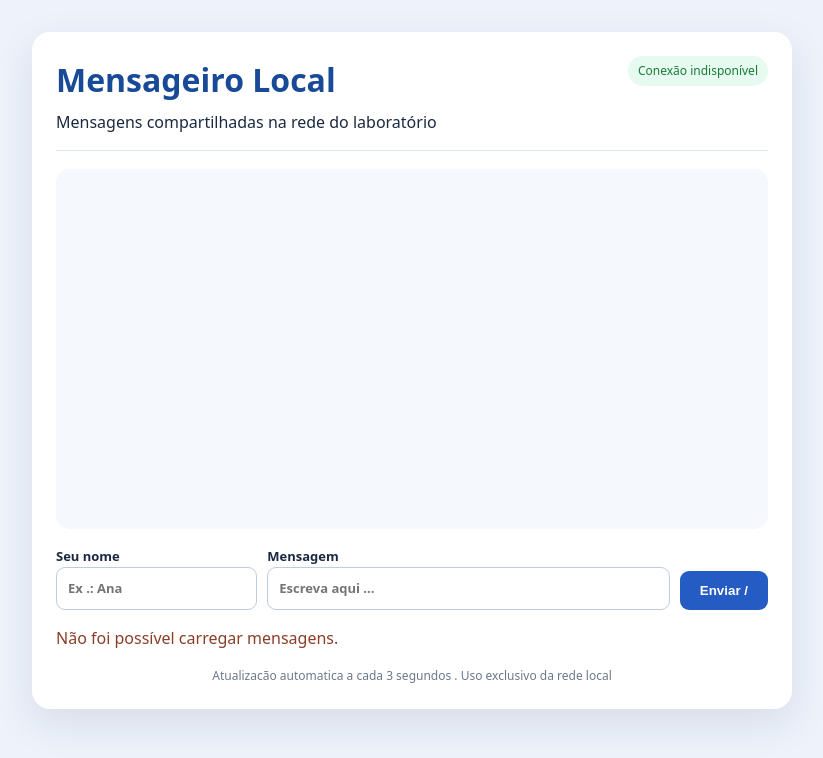
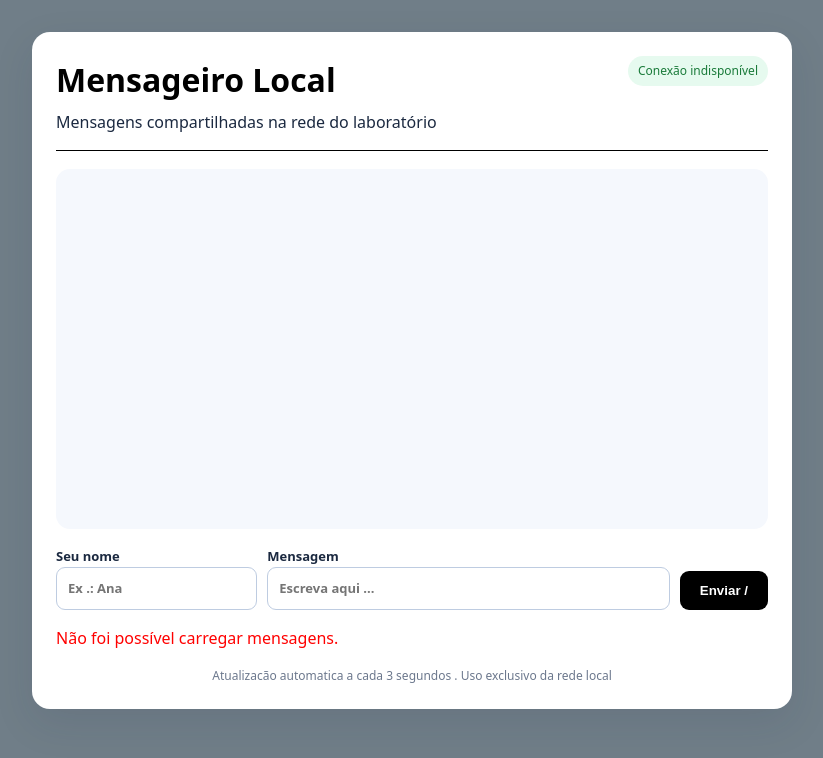
Before and after one commit to kgtbra-dev/sprint-06, a website: page public/index.html in a window 1280 px wide. Shown: the whole page, without its empty margins (228-1051 px from the left). Drawn offline with Linux system fonts and the light colour scheme; no server answers.

Commit message:
feat: adicionando minhas cores ao site

```diff
--- a/public/style.css
+++ b/public/style.css
@@ -3,7 +3,7 @@
 }
 body {
   margin: 0;
-  background: #edf2fb;
+  background: #707e88;
   color: #1b2940;
   font:
     16px/1.5 system-ui,
@@ -23,11 +23,11 @@ header {
   justify-content: space-between;
   align-items: start;
   gap: 14px;
-  border-bottom: 1px solid #e1e8f3;
+  border-bottom: 1px solid #000000;
 }
 h1 {
   margin: 0;
-  color: #184a98;
+  color: #000000;
 }
 p {
   margin: 6px 0 16px;
@@ -92,7 +92,7 @@ input {
 button {
   padding: 12px 20px;
   color: white;
-  background: #255cc4;
+  background: #000000;
   border: 0;
   border-radius: 9px;
   cursor: pointer;
@@ -104,7 +104,7 @@ button:disabled {
 }
 #aviso {
   min-height: 25px;
-  color: #8b3e27;
+  color: #ff0000;
 }
 footer {
   font-size: 12px;
```
